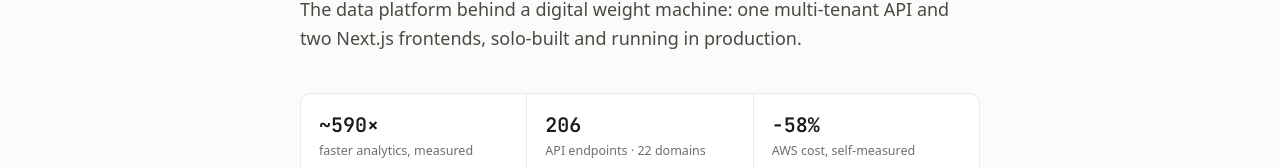
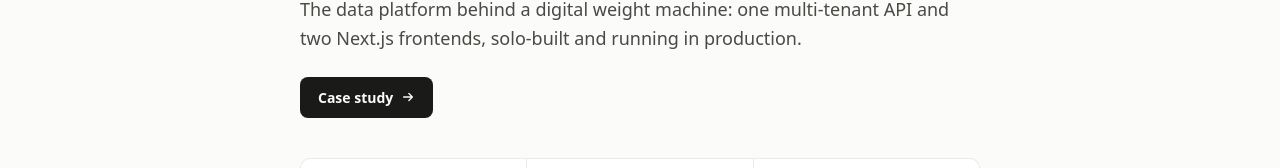
Before and after one commit to monte-kim/monte-kim.dev, a Next.js app: page /projects/moty in a window 1280 px wide. Shown: the part 232-400 px from the top of the page. Built offline with nearby package versions, Linux system fonts and the light colour scheme; no server answers.

Commit message:
Enable Moty case-study links after publishing the series

```diff
--- a/src/app/(site)/projects/page.tsx
+++ b/src/app/(site)/projects/page.tsx
@@ -51,7 +51,7 @@ const PROJECTS: Project[] = [
     detailSlug: "moty",
     icon: <ActivityIcon size={16} />,
     stack: ["Java 21", "TimescaleDB", "Next.js"],
-    // TODO caseStudy: "/writing/moty-pii-encryption-rollout" once published
+    caseStudy: "/writing/moty-pii-encryption-rollout",
   },
   {
     key: "site",
--- a/src/data/project-details.ts
+++ b/src/data/project-details.ts
@@ -317,7 +317,7 @@ const MOTY: ProjectDetail = {
     en: "The data platform behind a digital weight machine: one multi-tenant API and two Next.js frontends, solo-built and running in production.",
     ko: "디지털 웨이트 머신의 데이터 플랫폼. 멀티테넌트 API 하나와 Next.js 프론트 2종, 단독 구축으로 프로덕션 운영 중.",
   },
-  caseStudyHref: "", // TODO: "/writing/moty-pii-encryption-rollout" once published
+  caseStudyHref: "/writing/moty-pii-encryption-rollout",
   githubHref: "", // company-private repos — button hidden
   stats: [
     { value: "~590×", label: { en: "faster analytics, measured", ko: "분석 쿼리 가속(실측)" } },
@@ -483,6 +483,7 @@ const MOTY: ProjectDetail = {
         en: "TimescaleDB doesn't run on RDS, so raw sensor data was headed for a separate managed time-series cloud whose nearest region was Tokyo. I built that split; then cost optimization killed RDS a month later, and the split lost its reason: one self-hosted Postgres carries the OLTP tables and the hypertables both. What mattered was keeping the reversal cheap.",
         ko: "TimescaleDB는 RDS에서 돌지 않아, 원시 센서 데이터는 별도의 관리형 시계열 클라우드로 갈 예정이었습니다. 가장 가까운 리전이 도쿄였죠. 실제로 그 분리를 구축했고, 한 달 뒤 비용 최적화가 RDS를 없애자 분리의 이유도 사라졌습니다. 자가 운영 Postgres 하나가 OLTP 테이블과 하이퍼테이블을 함께 감당합니다. 중요했던 건 되돌리는 비용을 싸게 유지한 쪽이었습니다.",
       },
+      href: "/writing/moty-timeseries-preaggregation#three-layers-between-analytics-and-the-firehose",
     },
     {
       title: { en: "Pre-aggregate at write time, not query time", ko: "쿼리 시점이 아니라 쓰기 시점에 집계" },
@@ -490,6 +491,7 @@ const MOTY: ProjectDetail = {
         en: "Rep boundaries and per-mode metrics are domain logic, not expressible in a time-bucket. So every set write collapses its raw stream into ~24 scalar columns plus a per-rep JSONB envelope with index pointers; analytics never touch the hypertable. ~590× faster, measured. The cost is an append-only aggregate contract: past data can't be recomputed.",
         ko: "rep 경계와 모드별 메트릭은 도메인 로직이라 time-bucket으로 표현되지 않습니다. 그래서 세트 쓰기마다 원시 스트림을 ~24개 스칼라 컬럼과 인덱스 포인터를 담은 rep별 JSONB 봉투로 환원하고, 분석은 하이퍼테이블을 건드리지 않습니다. 실측 ~590× 가속. 대가는 과거 데이터 재계산이 불가한 append-only 집계 계약입니다.",
       },
+      href: "/writing/moty-timeseries-preaggregation#three-layers-between-analytics-and-the-firehose",
     },
     {
       title: { en: "A custom OAuth2-shaped token service", ko: "자체 OAuth2형 토큰 서비스" },
@@ -504,6 +506,7 @@ const MOTY: ProjectDetail = {
         en: 'Claims go stale; role changes and dismissals must bite instantly, so membership is resolved per request. On the frontend the tenant id never reaches the browser URL either; an httpOnly cookie injects it at the BFF. Three different answers to the same question, and each one has a reason.',
         ko: '클레임은 낡습니다. 역할 변경과 해촉은 즉시 반영돼야 하므로 소속은 매 요청 해석합니다. 프론트에서도 테넌트 ID는 브라우저 URL에 닿지 않습니다. httpOnly 쿠키가 BFF에서 주입합니다. 같은 질문에 세 가지 답이 있고, 셋 다 이유가 있습니다.',
       },
+      href: "/writing/moty-where-tenant-id-lives",
     },
     {
       title: { en: "PII encryption in nine zero-downtime steps", ko: "9단계 무중단 PII 암호화" },
@@ -511,6 +514,7 @@ const MOTY: ProjectDetail = {
         en: "AES-256-GCM breaks equality search and UNIQUE; an HMAC blind index restores both. Shipped expand→contract on a rolling deploy: feature gates, dual writes, batch backfill, read-path switch. Nine steps, each a traceable commit, each reversible without a redeploy.",
         ko: "AES-256-GCM은 동등 검색과 UNIQUE를 깨뜨리고, HMAC 블라인드 인덱스가 둘 다 복원합니다. 롤링 배포 위에서 expand→contract로 출시했습니다: 피처 게이트, 이중 쓰기, 배치 백필, 읽기 경로 전환. 9단계, 단계마다 추적 가능한 커밋, 단계마다 재배포 없이 롤백 가능.",
       },
+      href: "/writing/moty-pii-encryption-rollout#nine-steps-because-the-deploy-is-rolling",
     },
   ],
   footerCta: {
@@ -519,7 +523,7 @@ const MOTY: ProjectDetail = {
       en: "Zero-downtime PII encryption, solo contract discipline, a 9.7MB font hunt, −58% AWS with guardrails, and more as the series grows.",
       ko: "무중단 PII 암호화, 1인 풀스택의 계약 규율, 9.7MB 폰트 추적기, 가드레일을 갖춘 AWS −58%, 그리고 계속 이어지는 연재.",
     },
-    seriesHref: "", // TODO: "/writing/moty-pii-encryption-rollout" once published — section hidden until then
+    seriesHref: "/writing/moty-pii-encryption-rollout",
   },
 };
 
```
Also changed, not shown: 1 other file (tests, documents, lock files or other folders).
